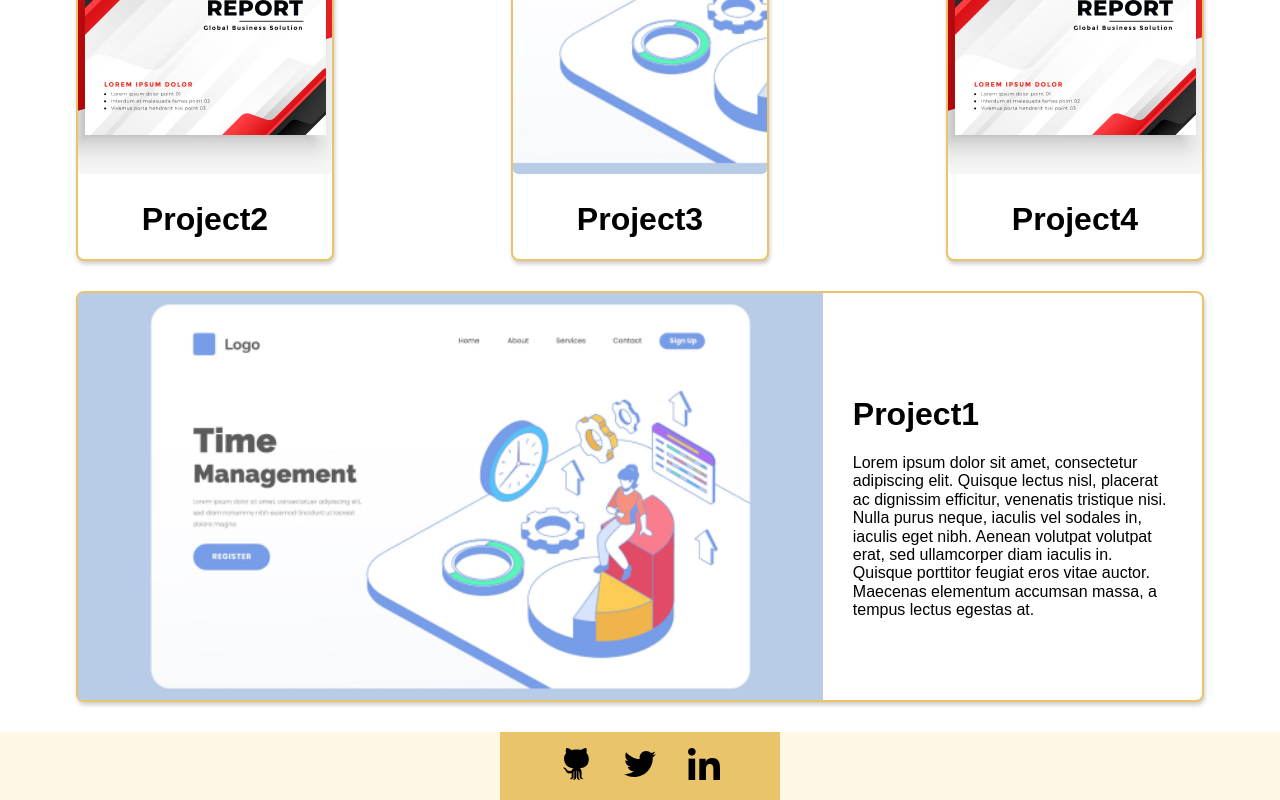
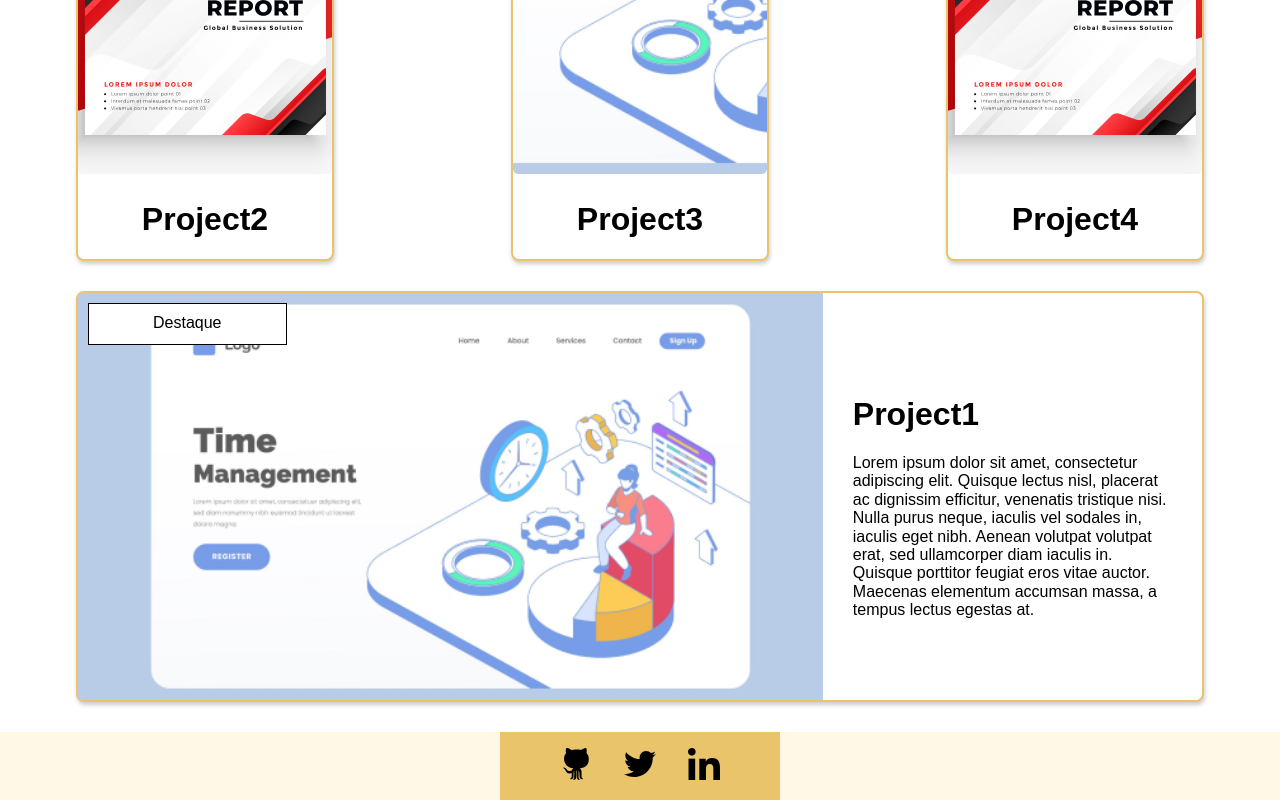
Before and after one commit to josafaverissimo/Josafa_Verissimo_JAMStackAlura, a Next.js app: page / in a window 1280 px wide. Shown: the part 1236-2036 px from the top of the page. Built offline with nearby package versions, Linux system fonts and the light colour scheme; a web font is replaced by a local one.

Commit message:
ADD Botao destaque

```diff
--- a/src/components/commons/Card/styles/Base.js
+++ b/src/components/commons/Card/styles/Base.js
@@ -8,6 +8,17 @@ const Wrapper = styled.div`
   transition: .2s box-shadow ease-in-out;
   border-radius: 8px;
   ${({ highlighted }) => highlighted && css`
+    &::before {
+      content: "Destaque";
+      position: absolute;
+      height: 20px;
+      background: #fff;
+      text-align: center;
+      border: 1px solid #000;
+      padding: 10px 64px;
+      margin: 10px;
+    }
+
     ${breakpointsMedia({
       lg: css`
         display: flex;
```
